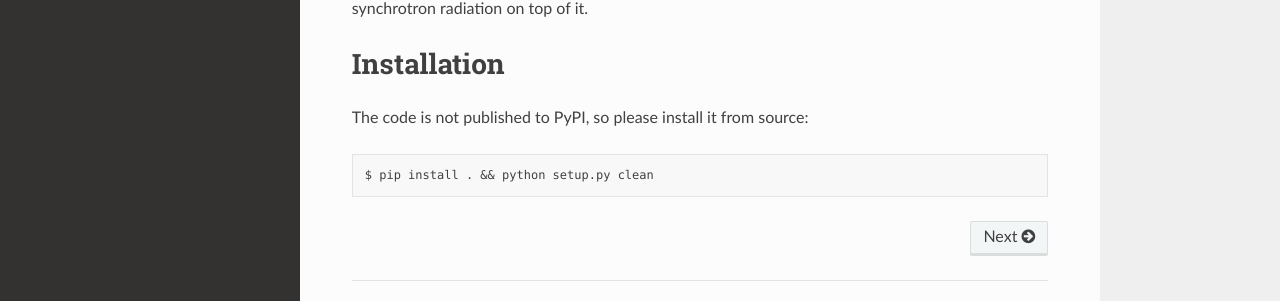
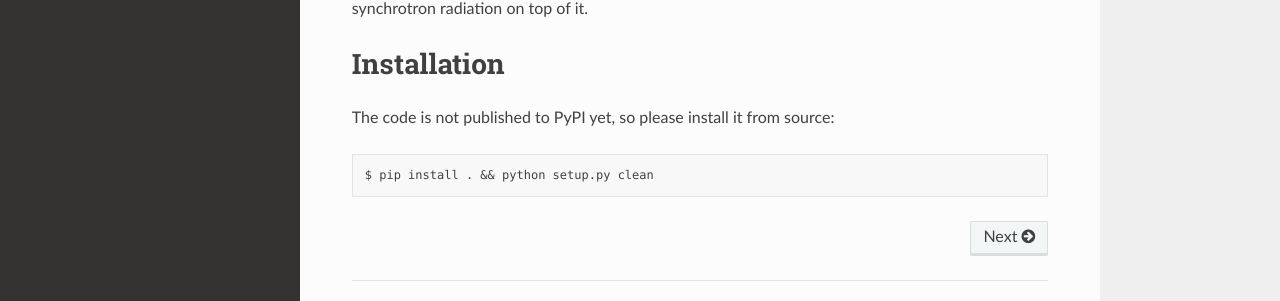
Before and after one commit to haowang-astro/jetsimpy, a Sphinx documentation site: the page built from docs/source/index.rst, in a window 1280 px wide and 993 px high. Shown: the part 607-908 px from the top of the window. Built offline with Sphinx 7.4.7 and the Read the Docs theme 2.0.0, drawn with Linux system fonts in a browser that asks for light colours.

Commit message:
update doc

```diff
--- a/docs/source/index.rst
+++ b/docs/source/index.rst
@@ -11,6 +11,6 @@ jetsimpy
 
 Installation
 ============
-The code is not published to PyPI, so please install it from source::
+The code is not published to PyPI yet, so please install it from source::
 
 $ pip install . && python setup.py clean
```
Also changed, not shown: README.md (+2 -2 lines).
